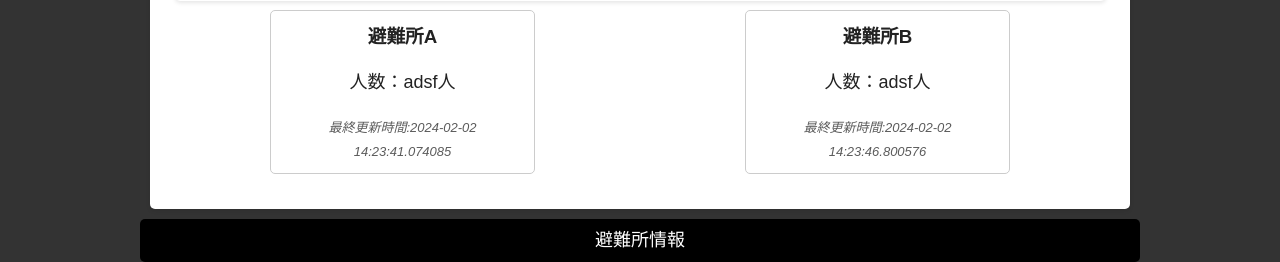
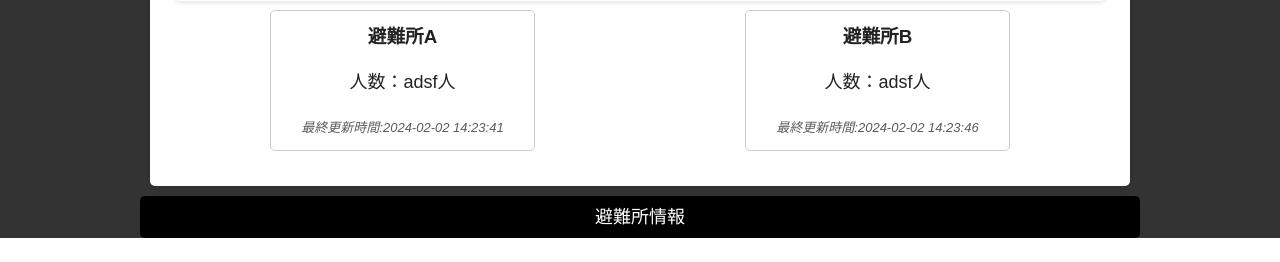
Before and after one commit to tsutu3/D2D-Shelter-Comms, a Flask app: page /home in a window 1280 px wide. Shown: the part 917-1179 px from the top of the page. After the commit the page ends 1155 px from the top, so only its background shows below. Run offline with Flask 3, Linux system fonts and the light colour scheme.

Commit message:
時間の表記修正

```diff
--- a/app.py
+++ b/app.py
@@ -80,7 +80,7 @@ def upload_data():
         data = request.json
         shelter = data['shelter']
         uploaded_data = data['data']
-        uploaded_data['created_at'] = datetime.strptime(uploaded_data['created_at'], '%Y-%m-%d %H:%M:%S.%f')
+        uploaded_data['created_at'] = datetime.strptime(uploaded_data['created_at'], '%Y-%m-%d %H:%M:%S')
         user = data['user']
         print(data)
         # TODO: ここでデータを処理するための任意の処理を実装
--- a/templates/index.html
+++ b/templates/index.html
@@ -37,11 +37,12 @@
           <!--最重要コンテンツ-->
           <!-- 緊急情報 -->
           <section class="latest-info">
-            <h2>！最新情報！</h2>
+            <h2>重要情報</h2>
             <br />
-            <p>情報掲載欄</p>
+            <!-- <p>情報掲載欄</p> -->
             <br />
-            <p><i class="Date">Date.</i> 土砂災害警戒情報</p>
+            <p>19時に物資供給</p>
+            <!-- <p><i class="Date">Date.</i> 土砂災害警戒情報</p> -->
           </section>
           <!-- マップ -->
           <section class="map">
@@ -80,7 +81,7 @@
                 {% for message in messages %}
                 <div class="message-box">
                   <p>{{ message.text }}</p>
-                  <p>{{ message.created_at }}</p>
+                  <p>{{ message.created_at.strftime('%Y-%m-%d %H:%M:%S') }}</p>
                 </div>
                 {% endfor %}
               </div>
@@ -115,7 +116,9 @@
                 <br />
                 <p>人数：{{d.num}}人</p>
                 <br />
-                <p>最終更新時間:{{d.created_at}}</p>
+                <p>
+                  最終更新時間:{{ d.created_at.strftime('%Y-%m-%d %H:%M:%S') }}
+                </p>
                 <!-- <a href="/del_body/{{ d.id }}">[ delete ]</a> -->
               </div>
               {% endfor %}
```
